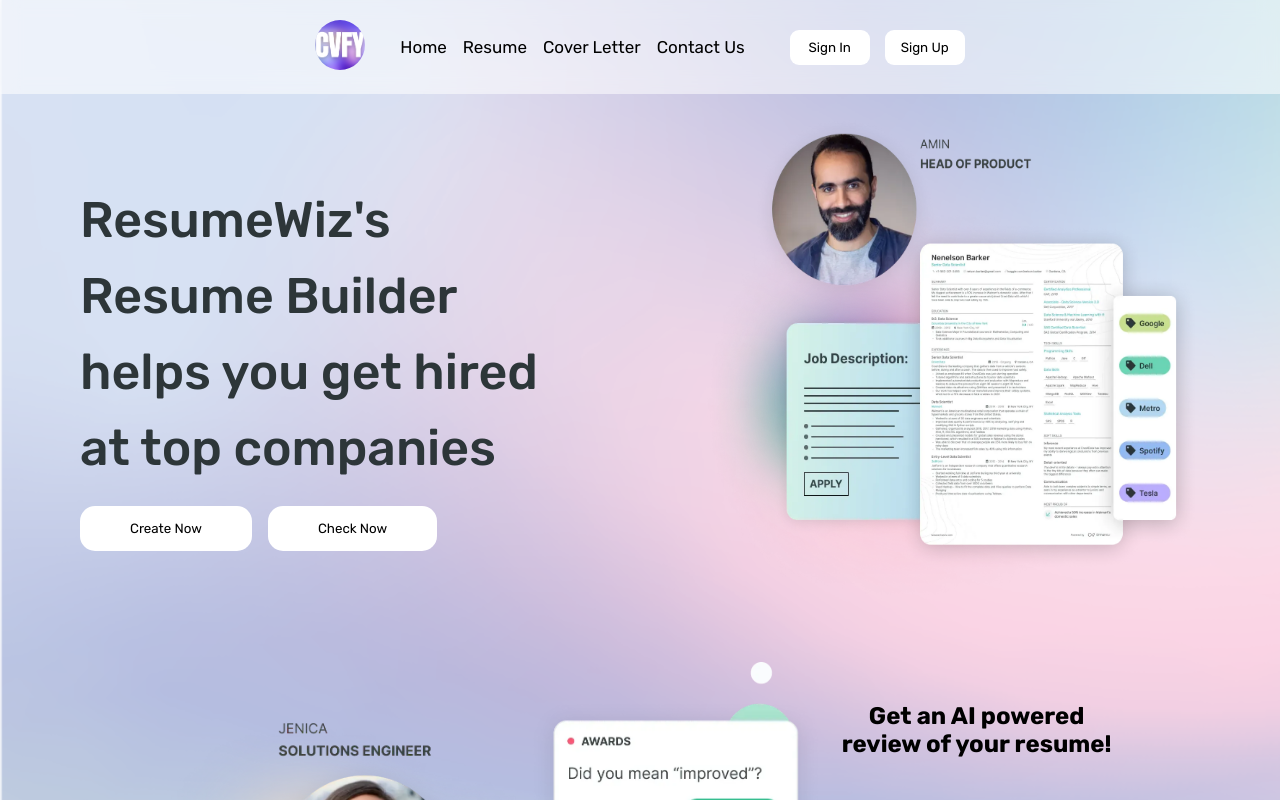
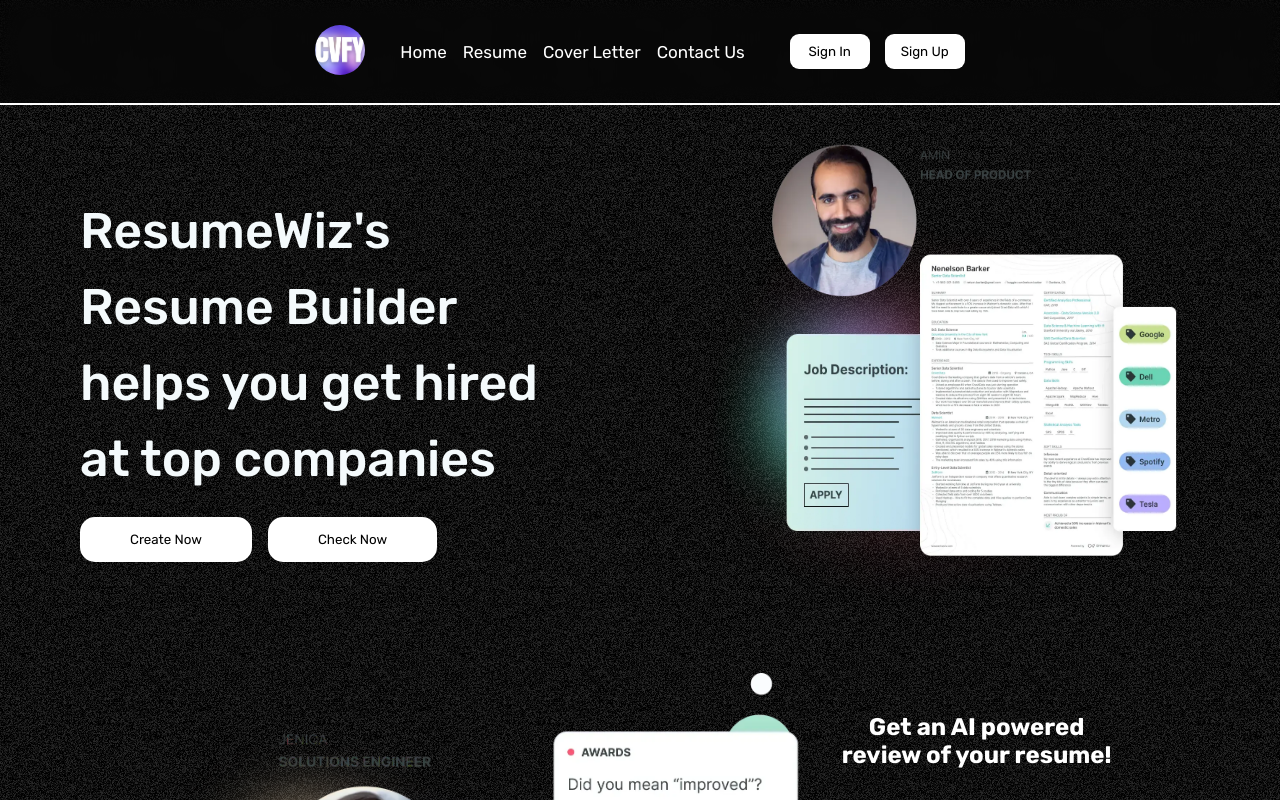
Before and after one commit to Anshuu-Sharma/Cvfy, a plain HTML site: page index.html in a window 1280 px wide. Shown: the top 800 px of the page. Drawn offline with Linux system fonts and the light colour scheme.

Commit message:
Modified the theme of the site

```diff
--- a/style.css
+++ b/style.css
@@ -10,8 +10,10 @@
   body{
     width: 100vw;
     height: 100vh;
-    background-image: url('bg1.png');
+    background-image: url("noise-light.png");
+    background-color: #000000;
     background-attachment: fixed;
+    color: white;
 }
 ul li{
     list-style: none;
@@ -22,7 +24,7 @@ ul li{
 
   }
 #header{
-    background-color: rgba(255, 255, 255, 0.551);
+    background-color: rgb(0 0 0 / 53%);
     backdrop-filter: blur(10px);
     margin: 0 auto;
     width: 100%;
@@ -32,8 +34,26 @@ ul li{
     /* Alternative */
     position: sticky;
     top: 0;
-    z-index: 999;
+    z-index: 99;
+    height: 105px;
+    border-bottom: 2px solid white;
 }
+/*
+.wavy{
+  position: fixed;
+  top: 58px;
+  z-index: 100;
+
+}
+
+.wavy img{
+
+  height: 68px;
+  background-repeat: repeat-x;
+  width: 100vw;
+
+} */
+
 #main_container{
   display: flex;
   flex-direction: column;
@@ -69,7 +89,7 @@ ul li{
 
 .anchorLinks ul li a{
     text-decoration: none;
-    color: black;
+    color: white;
     font-size: 17px;
 }
 .rightHeader{
@@ -116,7 +136,7 @@ ul li{
 
 .content h1{
     font-size: 50px;
-    color: rgb(45, 54, 57);
+    color: rgb(244, 250, 252);
     font-family: "Rubik", serif;
     font-weight: 500;
 
@@ -214,7 +234,6 @@ section .sec-content{
   display: flex;
   justify-content: center;
   align-items: center;
-  background-image: url(ats\ bgimg.png);
   background-repeat: no-repeat;
   background-size: cover;
 }
```
Also changed, not shown: index.html (+9 -1 lines), noise-light.png (added), wavy.png (added), 1 other file.
